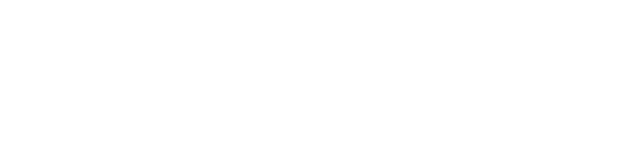
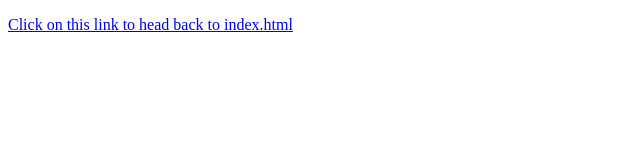
Before and after one commit to ziam27/ziam27.github.io, a plain HTML site: page resume.html in a window 1280 px wide. Shown: the whole page, without its empty margins (0-640 px from the left). Drawn offline with Linux system fonts and the light colour scheme.

Commit message:
final changes resume.html

```diff
--- a/resume.html
+++ b/resume.html
@@ -1,4 +1,11 @@
 <!DOCTYPE html>
 <html>
-
+<head>
+<title> Resume. Homework </title>
+<body>
+<p>
+<a href="index.html"> Click on this link to head back to index.html </a>
+</p>
+</body>
+</head>
 </html>
```
Also changed, not shown: homework/ga-press-release/index.html (+0 -2 lines).
